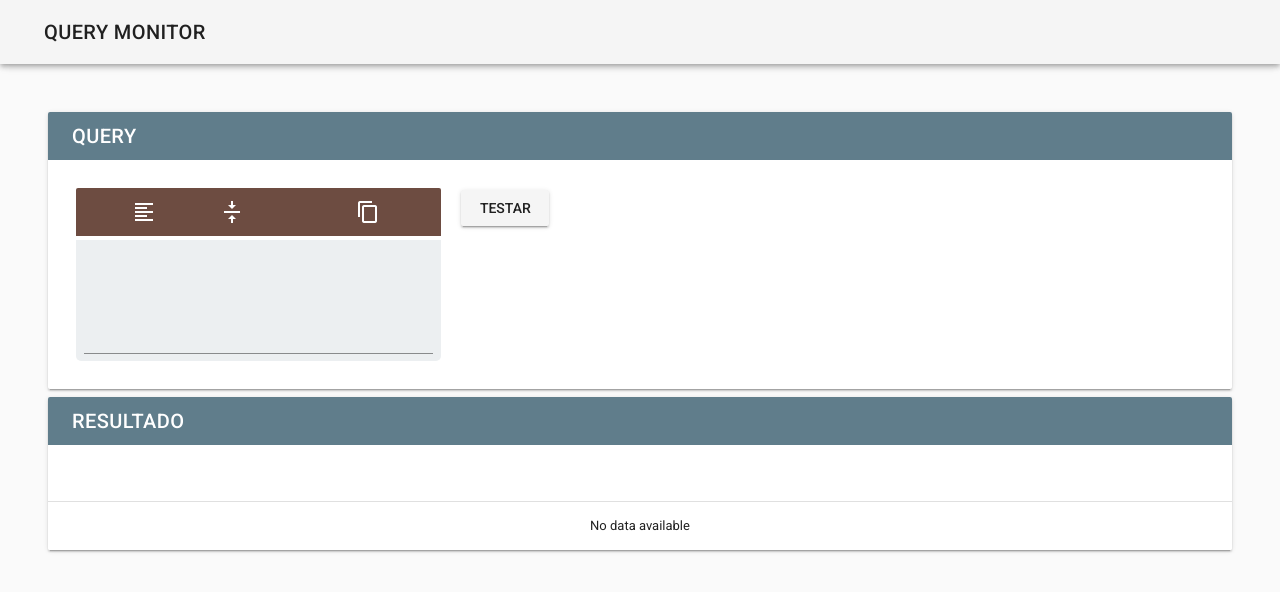
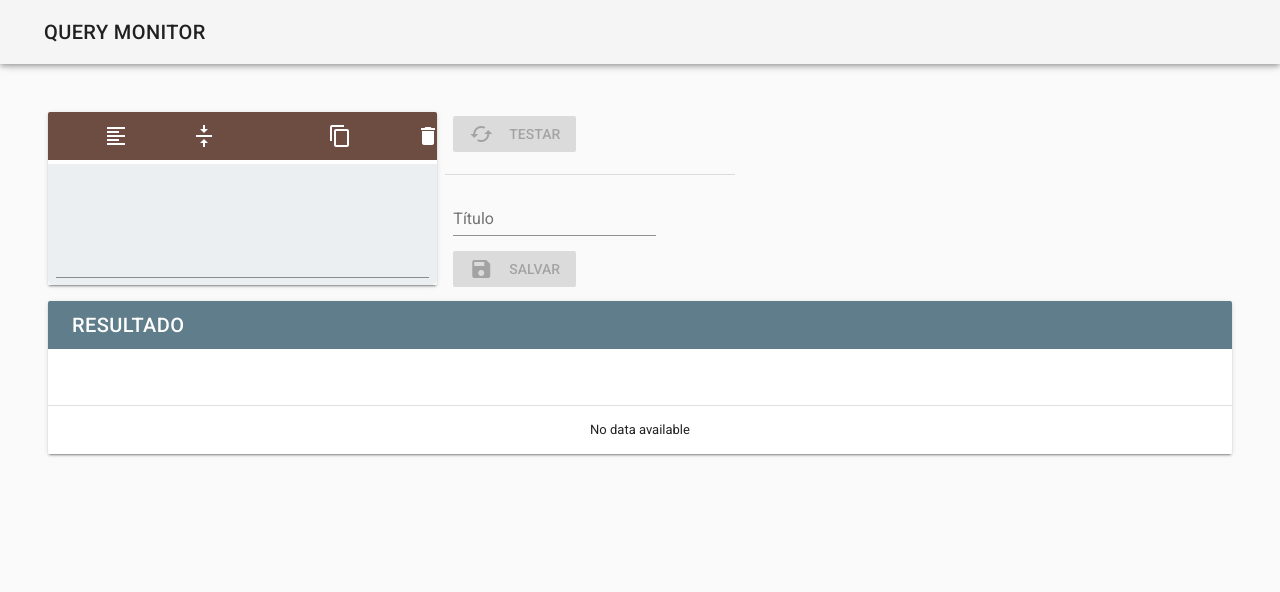
Before and after one commit to JonKoala/querymonitor-client, a Vue app: page / in a window 1280 px wide. Shown: the top 592 px of the page. Built offline with nearby package versions, Linux system fonts and the light colour scheme.

Commit message:
adiciona funcionalidade para salvar queries

```diff
--- a/src/services/api.service.js
+++ b/src/services/api.service.js
@@ -19,5 +19,9 @@ export default {
       }).catch(err => {
         throw new Error(`ApiService error: ${err}`);
       });
+  },
+  post(service, data) {
+    service = formatUrl(service);
+    return Vue.axios.post(`${appconfig['url']['api']}/${service}`, data);
   }
 };
--- a/src/views/QueryCreation.vue
+++ b/src/views/QueryCreation.vue
@@ -1,31 +1,30 @@
 <template>
   <v-container fluid grid-list-md>
     <v-layout row wrap>
-      <v-flex xs12>
-        <v-card color="white">
-          <v-toolbar color="blue-grey" dense card>
-            <v-toolbar-title class="white--text">QUERY</v-toolbar-title>
-          </v-toolbar>
-          <v-container fluid grid-list-md fill-height>
-            <v-layout row wrap>
-              <v-flex xs4>
-                <query-editor v-model="query" class="pa-1"></query-editor>
-              </v-flex>
-              <v-flex xs8>
-                <v-btn v-on:click="testClicked()">TESTAR</v-btn>
-              </v-flex>
-            </v-layout>
-          </v-container>
+      <v-flex xs4>
+        <v-card>
+          <query-editor v-model="query" class="pa-0"></query-editor>
         </v-card>
       </v-flex>
+      <v-flex xs3>
+        <v-btn v-on:click="test()" v-bind:disabled="!this.isTestable" class="mt-1" color="blue white--text">
+          <v-icon left color="white">cached</v-icon>testar
+        </v-btn>
+        <v-divider class="my-3"></v-divider>
+        <v-text-field v-model="titulo" label="Título" hide-details class="ml-2" style="width:70%"></v-text-field>
+        <v-btn v-on:click="save()" v-bind:disabled="!this.isSavable" class="mt-3" color="green white--text">
+          <v-icon left color="white">save</v-icon>salvar
+        </v-btn>
+      </v-flex>
       <v-flex xs12>
-        <v-card color="white">
+        <v-card>
           <v-toolbar color="blue-grey" dense card>
             <v-toolbar-title class="white--text">RESULTADO</v-toolbar-title>
           </v-toolbar>
           <query-results v-model="results" class="pa-0"></query-results>
         </v-card>
       </v-flex>
+      <v-snackbar v-model="note" v-bind:timeout="3000" bottom right>Query salva com sucesso!</v-snackbar>
     </v-layout>
   </v-container>
 </template>
@@ -45,15 +44,26 @@ export default {
   data () {
     return {
       query: null,
-      results: []
+      titulo: null,
+      results: [],
+
+      note: false
     };
   },
+  computed: {
+    isTestable() {
+      return Boolean(this.query);
+    },
+    isSavable() {
+      return this.isTestable && Boolean(this.titulo);
+    }
+  },
   methods: {
-    testClicked() {
-      if (!this.query)
-        return;
-
+    test() {
       ApiService.get(`select/${this.query}`).then(results => { this.results = results; });
+    },
+    save() {
+      ApiService.post('queries', { titulo: this.titulo, corpo: this.query }).then(() => { this.note = true; });
     }
   }
 }
```
